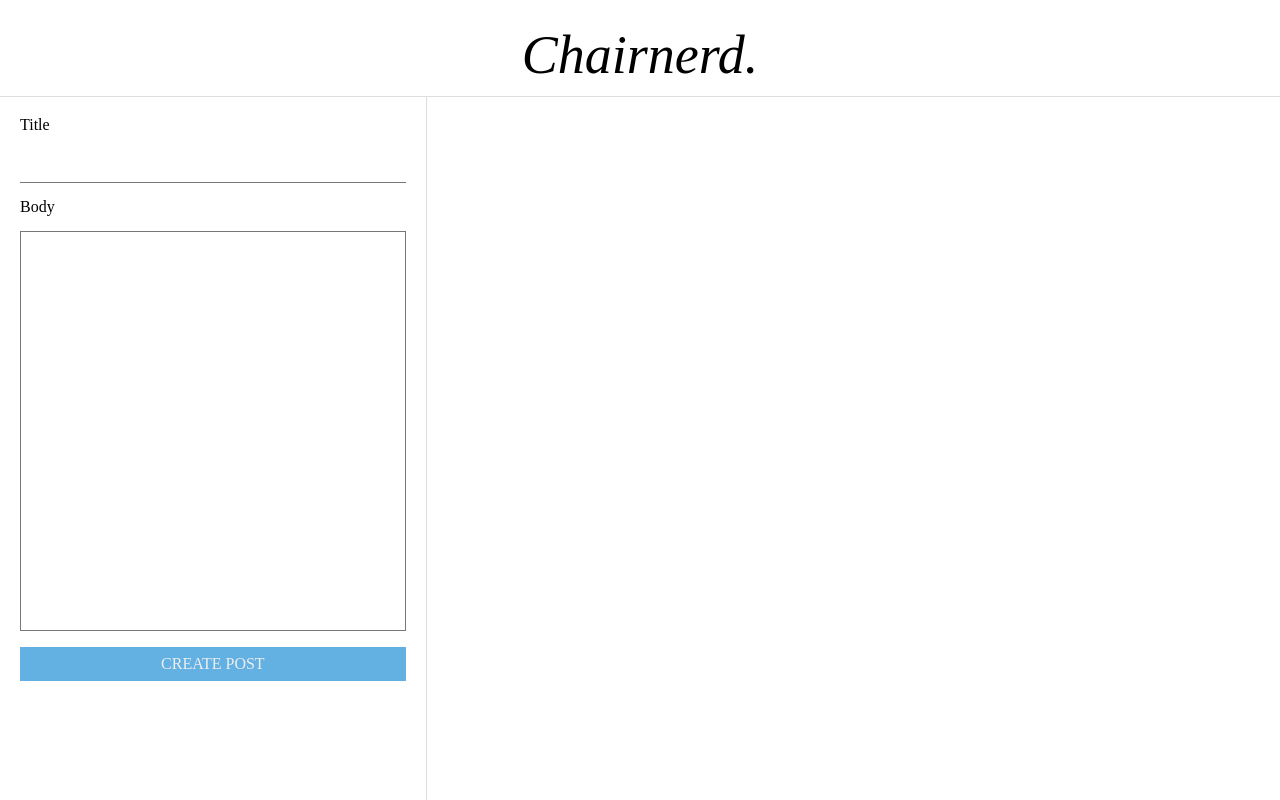
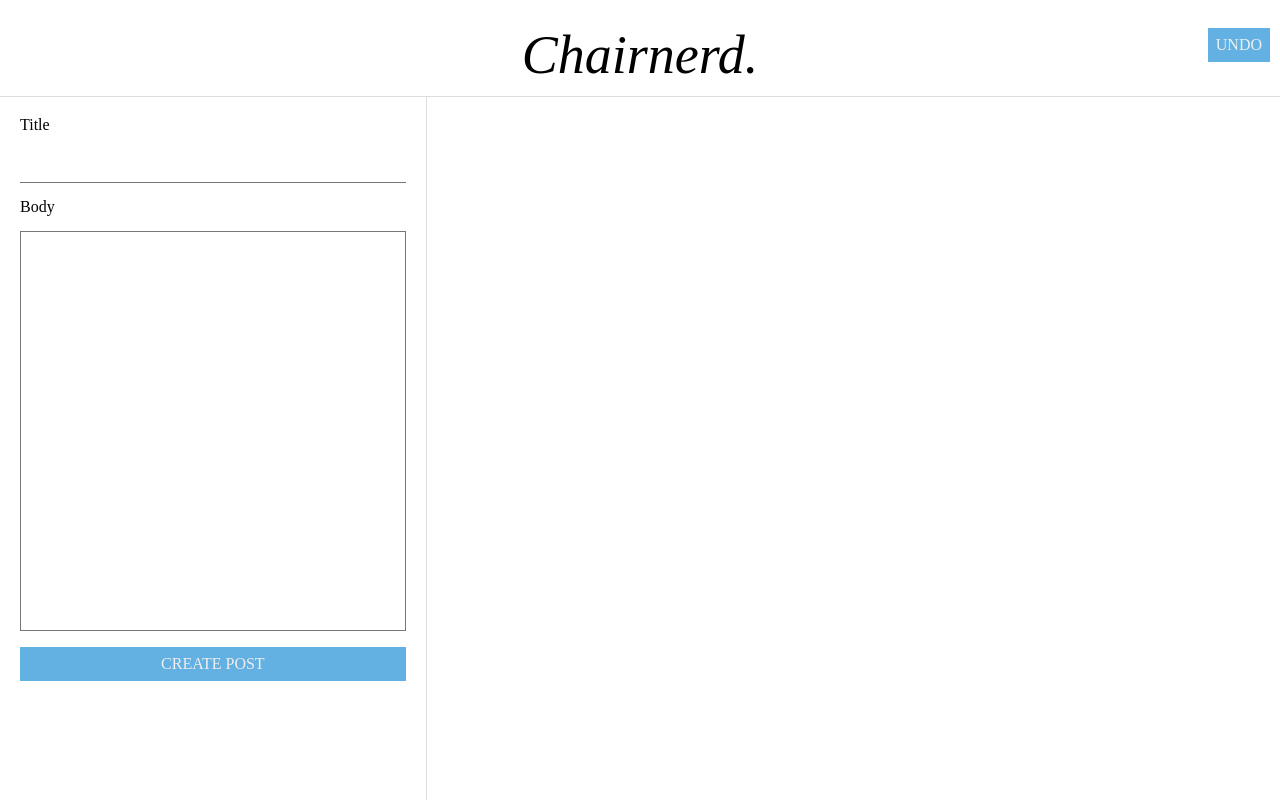
Before and after one commit to awbergs/seatgeek-frontend, a website built with webpack: page index.html in a window 1280 px wide. Built offline with nearby package versions, Linux system fonts and the light colour scheme.

Commit message:
cleanup & added undo button

```diff
--- a/index.html
+++ b/index.html
@@ -10,6 +10,7 @@
   <body>
     <div class="blog-header">
       Chairnerd.
+      <button id='blog-undo-button'>Undo</button>
     </div>
     <div class="blog-body">
       <div class="blog-body__form-section">
--- a/src/css/style.css
+++ b/src/css/style.css
@@ -63,7 +63,8 @@ body {
 }
 
 .blog-body__form-section__form__submit,
-.blog-post__delete-section__button {
+.blog-post__delete-section__button,
+#blog-undo-button {
   border: 0;
   padding: 8px;
   font-size: 16px;
@@ -74,14 +75,21 @@ body {
   outline: none;
 }
 
+#blog-undo-button{
+  position: absolute;
+  right: 10px;
+}
+
 .blog-body__form-section__form__submit:hover,
-.blog-post__delete-section__button:hover {
+.blog-post__delete-section__button:hover,
+#blog-undo-button:hover {
   cursor: pointer;
   background-color: #3498db;
 }
 
 .blog-body__form-section__form__submit:active,
-.blog-post__delete-section__button:active {
+.blog-post__delete-section__button:active,
+#blog-undo-button:active {
   background-color: #2385c7;
 }
 
--- a/src/js/ViewController.js
+++ b/src/js/ViewController.js
@@ -29,7 +29,7 @@ ViewController.prototype.establishHandlers = function() {
       title: title,
       body: body
     });
-  })
+  });
 };
 
 ViewController.prototype.establishPostHandlers = function(postDOMElement) {
@@ -105,7 +105,7 @@ ViewController.prototype.deletePost = function(data) {
     _.remove(this.postCollection, function(post){
       return post === postModel;
     });
-    var postDOMElement = document.getElementById('blog-post-' + data.id)
+    var postDOMElement = document.getElementById('blog-post-' + data.id);
     postDOMElement.parentNode.removeChild(postDOMElement);
   }
 };
```
